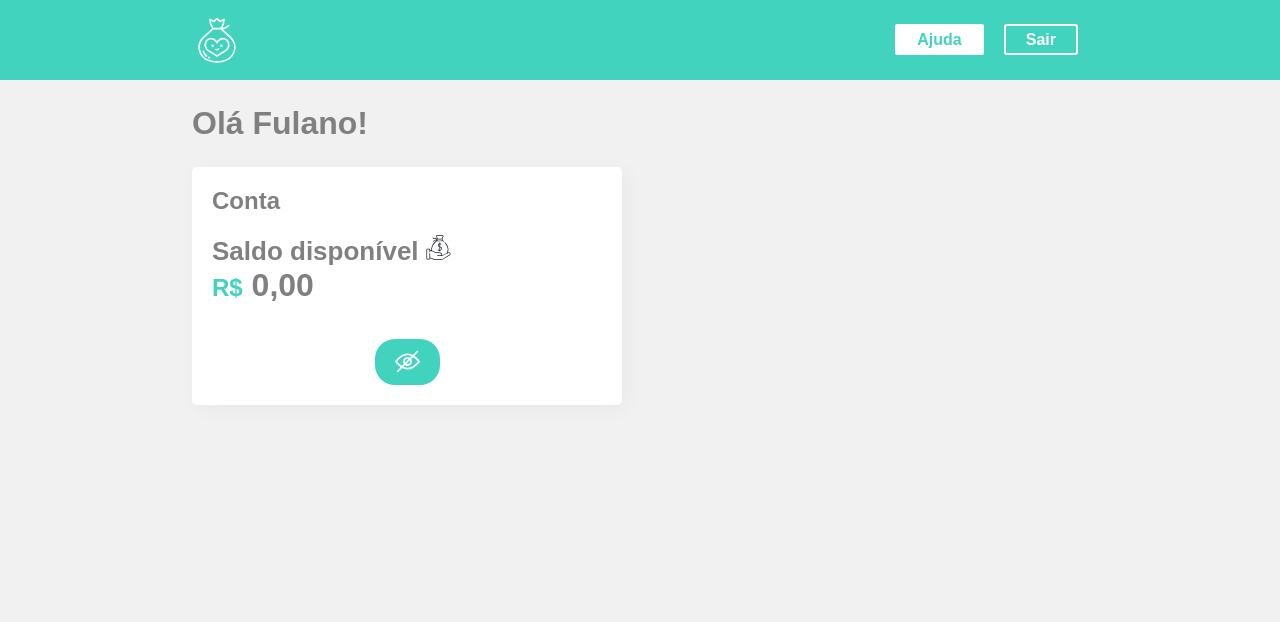
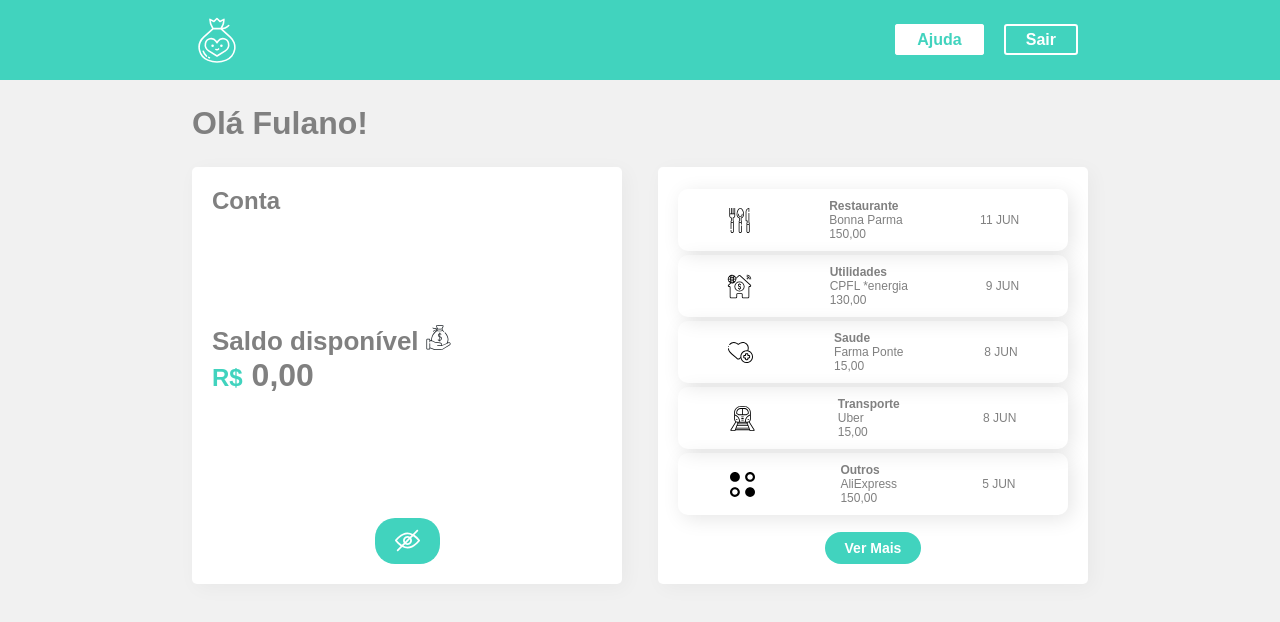
Before and after one commit to Satanikole/alura-styled-components, a React (Create React App) app: page / in a window 1280 px wide. Shown: the top 622 px of the page. Built offline with nearby package versions, Linux system fonts and the light colour scheme; the HTML template or start-up script is replaced by a standard one.

Commit message:
class 07

```diff
--- a/src/Components/Container/index.jsx
+++ b/src/Components/Container/index.jsx
@@ -3,6 +3,7 @@
 
 import Titulo from "../Titulo";
 import Conta from "../Conta";
+import Extrato from "../Extrato/Extrato"
 
 const Container = styled.div `
   background-color: #f1f1f1;
@@ -26,6 +27,7 @@
       <Titulo>Olá Fulano!</Titulo>
       <Content>
         <Conta />
+        <Extrato />
       </Content>
     </Container>
   );
--- /dev/null
+++ b/src/Components/Extrato/Extrato.jsx
@@ -0,0 +1,21 @@
+import React from 'react';
+import {Box, Button} from '../../Components/UI';
+import {extratoLista} from '../../info'
+import Items from '../Items';
+
+const Extrato = () => {
+
+  return(
+     <Box>
+        { extratoLista.updates.map(({id, type, from, value, date}) => {
+          return (
+            <Items key={id} type={type} from={from} value={value} date={date} />
+          )
+        })}
+       <Button>Ver Mais</Button>
+     </Box>
+
+    )
+}
+
+export default Extrato;
--- /dev/null
+++ b/src/Components/ImageFilter.js
@@ -0,0 +1,18 @@
+import React from 'react';
+import alimentacao from '../assets/images/alimentacao.svg'
+import outros from '../assets/images/outros.svg'
+import saude from '../assets/images/saude.svg'
+import transporte from '../assets/images/transporte.svg'
+import utilidades from '../assets/images/utilidades.svg'
+import { Icon } from './UI';
+
+export default (type) => {
+    const Images = {
+      Restaurante: <Icon src={alimentacao} alt="Restaurante" />,
+      Utilidades: <Icon src={utilidades} alt="Utilidades" />,
+      Saude: <Icon src={saude} alt="Saude" />,
+      Transporte: <Icon src={transporte} alt="Transporte" />,
+      default: <Icon src={outros} alt="Outros" />,
+    };
+    return Images[type] || Images.default;
+}
--- /dev/null
+++ b/src/Components/Items/index.jsx
@@ -0,0 +1,23 @@
+import React from 'react';
+import styled from 'styled-components';
+import Item from '../item';
+import ImageFilter from '../ImageFilter'
+
+const Items = styled.div `
+  box-shadow: 4px 4px 20px 0px rgba(0,0,0,0.1);
+  border-radius: 10px;
+  margin: 2px 0;
+  display: flex;
+  align-items: center;
+  justify-content: space-around;
+  padding: 10px;
+  font-size: 12px;
+`
+
+export default (props) => {
+    return <Items>
+      {ImageFilter(props.type)}
+        <Item {...props} />
+        <span>{props.date}</span>
+    </Items>;
+}
--- /dev/null
+++ b/src/Components/item/index.jsx
@@ -0,0 +1,21 @@
+import React from "react";
+import styled from "styled-components";
+
+const Item = styled.div`
+  display: flex;
+  flex-direction: column;
+
+  .text {
+      font-weight: bold;
+  }
+`;
+
+export default ({ type, from, value }) => {
+  return (
+    <Item>
+      <span className="text">{type}</span>
+      <span>{from}</span>
+      <span>{value}</span>
+    </Item>
+  );
+};
```
